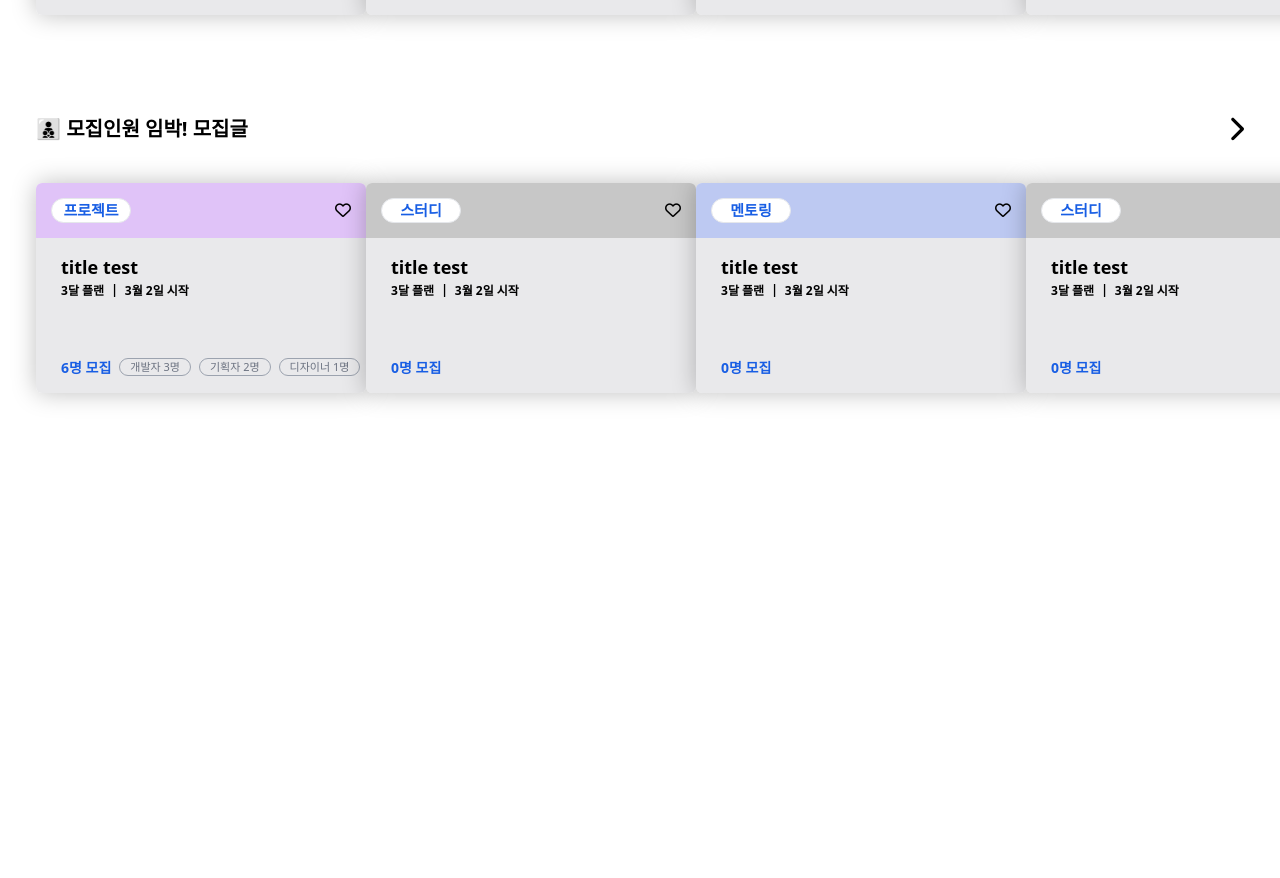
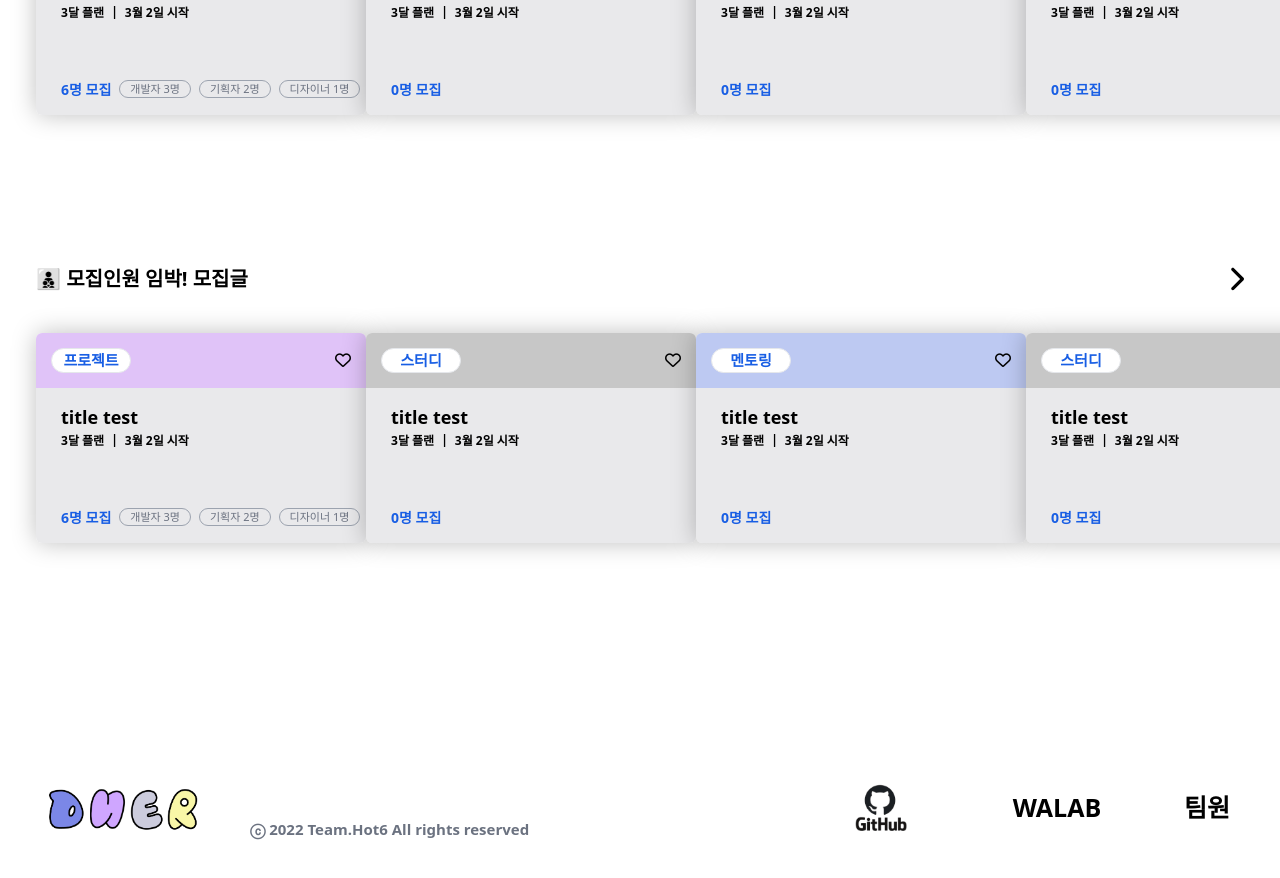
Before and after one commit to HCU-4400WON/hisbee, a React (Create React App) app in the folder src/main/frontend/: page / in a window 1280 px wide. Shown: the part 1528-2406 px from the top of the page. Before the commit the page ends 2021 px from the top, so only its background shows below. Built offline with nearby package versions, Linux system fonts and the light colour scheme.

Commit message:
:sparkles: [#72] footer
풋터 디자인 + 풋터 모달창 기능 완료

```diff
--- a/src/main/frontend/src/Routes/Main.tsx
+++ b/src/main/frontend/src/Routes/Main.tsx
@@ -189,12 +189,12 @@ function Main() {
   const isLoginModal = useRecoilValue(isLoginModalState);
 
   return (
-    <>
+    <div className="mb-[440px]">
       {isLoginModal ? <Login /> : null}
 
       <Banner src="/img/mainBannerReal.png"></Banner>
       {titles.map((title, idx) => (
-        <PostCategory className="mb-[350px]">
+        <PostCategory className="mb-[400px]">
           <TitleRow>
             <Title>{title}</Title>
             <svg
@@ -384,10 +384,7 @@ function Main() {
           </div>
         </PostCategory>
       ))}
-      <div className="w-full mx-5"></div>
-      <div className="w-full mx-5"></div>
-      <div className="w-full mx-5"></div>
-    </>
+    </div>
   );
 }
 
--- a/src/main/frontend/src/Routes/Post.tsx
+++ b/src/main/frontend/src/Routes/Post.tsx
@@ -68,7 +68,7 @@ grid
 grid-cols-1
 sm:grid-cols-2
 xl:grid-cols-4
-pb-[100px]
+
 `;
 
 const PostItem = tw.div`
--- a/src/main/frontend/src/components/Footer.tsx
+++ b/src/main/frontend/src/components/Footer.tsx
@@ -0,0 +1,82 @@
+import { useState } from "react";
+import { Link } from "react-router-dom";
+
+function Footer() {
+  const [isTeamModal, setIsTeamModal] = useState(false);
+  return (
+    <div className="w-full h-[150px] pr-[50px] flex justify-between items-center mt-[150px]">
+      <div className="flex justify-start items-end">
+        <img src="/img/logo.png" className="w-[250px]" />
+        <caption className="text-[15px] font-semibold text-gray-500">
+          <strong>ⓒ</strong> 2022 Team.Hot6 All rights reserved
+        </caption>
+      </div>
+
+      <div className="flex justify-between w-[400px] items-center relative">
+        <a href="https://github.com/HCU-4400WON/hot6" target="_blank">
+          <img src="/img/github.png" className="w-[100px] h-[50px]" />
+        </a>
+        <span className="text-[25px] font-semibold">WALAB</span>
+        <span
+          className="text-[25px] font-semibold"
+          onMouseOver={() => setIsTeamModal(true)}
+          onMouseLeave={() => setIsTeamModal(false)}
+        >
+          팀원
+          {isTeamModal && (
+            <div className="absolute left-[-100px] top-[-180px] w-[500px]  flex flex-col">
+              <div className="flex w-full justify-between">
+                <img
+                  src="/img/position2.png"
+                  className="w-[80px] h-[80px] bg-gray-200 border border-gray-200 rounded-full"
+                />
+                <img
+                  src="/img/position1.png"
+                  className="w-[80px] h-[80px] bg-gray-200 border border-gray-200 rounded-full"
+                />
+                <img
+                  src="/img/position3.png"
+                  className="w-[80px] h-[80px] bg-gray-200 border border-gray-200 rounded-full"
+                />
+                <img
+                  src="/img/position4.png"
+                  className="w-[80px] h-[80px] bg-gray-200 border border-gray-200 rounded-full"
+                />
+              </div>
+              <div className="flex w-full justify-between mt-[10px]">
+                <div className="w-[80px] h-[30px] flex justify-center items-center text-[17px] ">
+                  <p>Designer</p>
+                </div>
+                <div className="w-[80px]  flex justify-center items-center border-gray-200 h-[30px] text-center text-[17px] ">
+                  Front-End
+                </div>
+                <div className="w-[80px] flex justify-center items-center border-gray-200 h-[30px] text-center text-[17px] ">
+                  Back-End
+                </div>
+                <div className="w-[80px] flex justify-center items-center border-gray-200 h-[30px] text-center text-[17px] ">
+                  Back-End
+                </div>
+              </div>
+              <div className="flex w-full justify-between">
+                <div className="w-[80px] flex justify-center items-center h-[25px] text-center text-[15px]  text-gray-500 font-semibold">
+                  이채원
+                </div>
+                <div className="w-[80px] flex justify-center items-center h-[25px] text-center text-[15px]  text-gray-500 font-semibold">
+                  오인혁
+                </div>
+                <div className="w-[80px] flex justify-center items-center h-[25px] text-center text-[15px] text-gray-500 font-semibold">
+                  한시온
+                </div>
+                <div className="w-[80px] flex justify-center items-center h-[25px] text-center text-[15px] text-gray-500 font-semibold ">
+                  장유진
+                </div>
+              </div>
+            </div>
+          )}
+        </span>
+      </div>
+    </div>
+  );
+}
+
+export default Footer;
--- a/src/main/frontend/src/components/Router.tsx
+++ b/src/main/frontend/src/components/Router.tsx
@@ -11,6 +11,7 @@ import Profile from "Routes/Profile";
 import SignUpOptional from "Routes/SignUpOptional";
 import LoadingAnimation from "./LoadingAnimation";
 import Slider from "./Slider";
+import Footer from "./Footer";
 
 function Router() {
   return (
@@ -31,7 +32,9 @@ function Router() {
         ></Route>
         <Route path="/loading" element={<LoadingAnimation />}></Route>
         <Route path="/slider" element={<Slider />}></Route>
+        <Route path="/footer" element={<Footer />}></Route>
       </Routes>
+      <Footer />
     </BrowserRouter>
   );
 }
```
Also changed, not shown: src/main/frontend/public/img/github.png (added).
